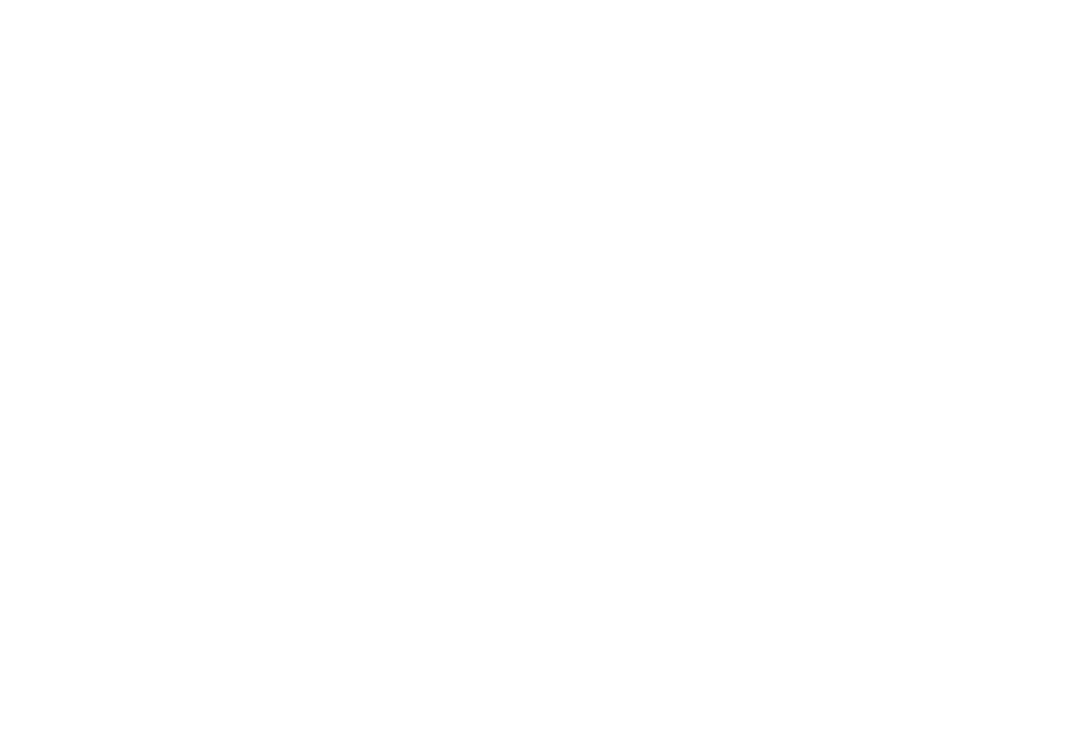
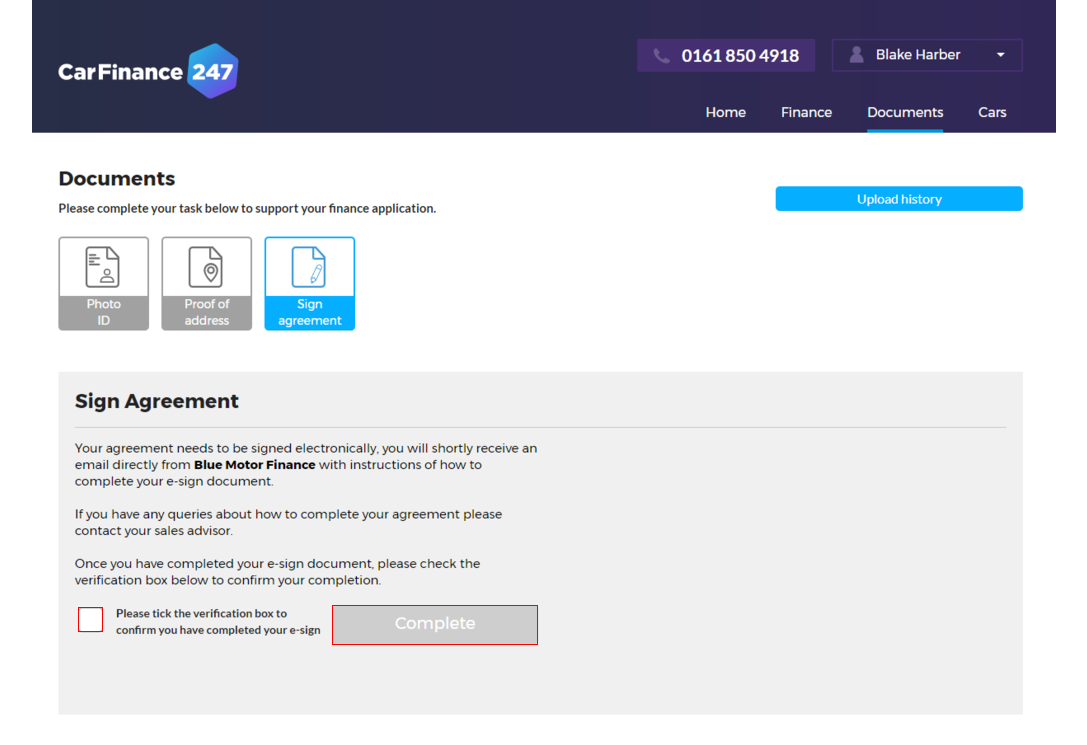
Before and after one commit to callumevans/esign-prototype, an Angular app: page /members in a window 1280 px wide. Before the commit this address led to /. Shown: the top 745 px of the page, without its empty margins (53-1140 px from the left). Built offline with nearby package versions, Linux system fonts and the light colour scheme.

Commit message:
Added hacky members area page

```diff
--- a/src/app/app.module.ts
+++ b/src/app/app.module.ts
@@ -7,11 +7,13 @@
 import { AppRoutingModule } from "app/app.routing";
 import { HomeComponent } from "app/home/home.component";
 import { Page2Component } from "app/page2/page2.component";
+import { MembersComponent } from "app/members/members.component";
 
 @NgModule({
   declarations: [
     AppComponent,
     HomeComponent,
+    MembersComponent,
     Page2Component
   ],
   imports: [
--- a/src/app/app.routing.ts
+++ b/src/app/app.routing.ts
@@ -2,11 +2,16 @@
 import { Routes, RouterModule } from '@angular/router';
 import { Page2Component } from "app/page2/page2.component";
 import { HomeComponent } from "app/home/home.component";
+import { MembersComponent } from "app/members/members.component";
 
 const appRoutes: Routes = [
     {
         path: 'home',
         component: HomeComponent
+    },
+    {
+        path: 'members',
+        component: MembersComponent
     },
     {
         path: 'page2',
--- a/src/app/home/home.component.html
+++ b/src/app/home/home.component.html
@@ -1,4 +1,4 @@
-<h1>Welcome</h1>
+<h1>Hi Stephen,</h1>
 
 <h2>
     We are going to complete the signing of your finance agreement. There are 4 documents you will need to read through, sign
--- /dev/null
+++ b/src/app/members/members.component.css
@@ -0,0 +1,47 @@
+.members-bg{
+    background-image: url("members.png");
+    height: 971px;
+    width: 1024px;
+    display: inline;
+    position: absolute;
+}
+
+.floaty-hax {
+    position: relative;
+    left: 300px;
+    top: 605px;
+    border: 1px solid red;
+    height: 40px;
+    width: 206px;
+    background: #06aeff;
+    cursor: pointer;
+}
+.floaty-hax .btn-text {
+    font-size: 18px;
+    left: 64px;
+    position: absolute;
+    color: white;
+    top: 4px;
+    font-weight: 500;
+    cursor: pointer;
+}
+.floaty-hax.disabled {
+    background: transparent;
+    cursor: not-allowed;
+}
+
+.verify-checkbox {
+    position: relative;
+    left: 46px;
+    top: 607px;
+    border: 1px solid red;
+    height: 25px;
+    width: 25px;
+    float: left;
+}
+
+.verify-checkbox .fa {
+    position: relative;
+    left: 5px;
+    color: #29a929;
+}
--- /dev/null
+++ b/src/app/members/members.component.html
@@ -0,0 +1,11 @@
+<div class="members-bg">
+
+    <div class="verify-checkbox" (click)="verifyTicked = !verifyTicked">
+        <span class="fa fa-check" *ngIf="verifyTicked"></span>
+    </div>
+
+    <div class="floaty-hax" (click)="goToHome()" [ngClass]="{'disabled': !verifyTicked}">
+        <!-- TODO this should link to the transition page -->
+        <div class="btn-text" *ngIf="verifyTicked" routerLink="/home">Complete</div>
+    </div>
+</div>
--- /dev/null
+++ b/src/app/members/members.component.ts
@@ -0,0 +1,14 @@
+import { Component } from "@angular/core";
+
+@Component({
+    selector: 'members',
+    templateUrl: 'members.component.html',
+    styleUrls: ['members.component.css']
+})
+export class MembersComponent {
+    verifyTicked: boolean;
+
+    goToHome() {
+        console.log("Go to home");
+    }
+}
```
Also changed, not shown: src/app/members/members.png (added).
